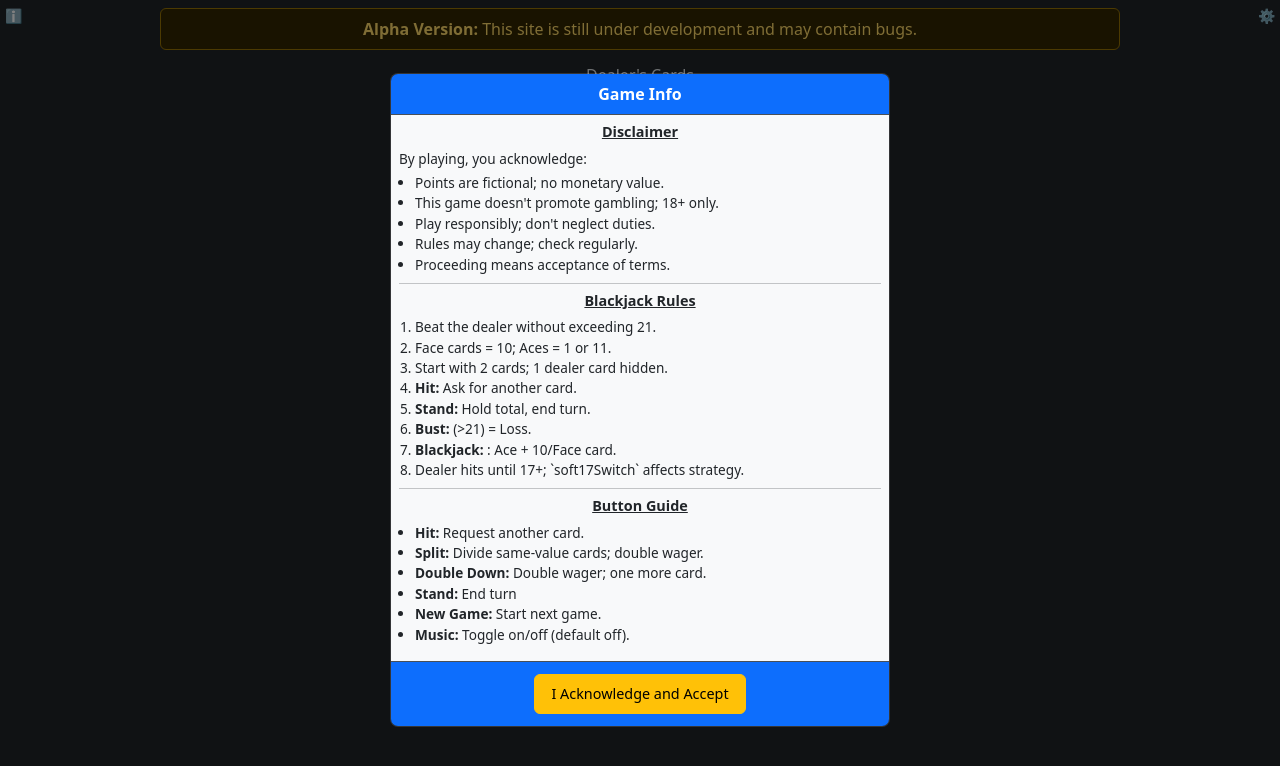
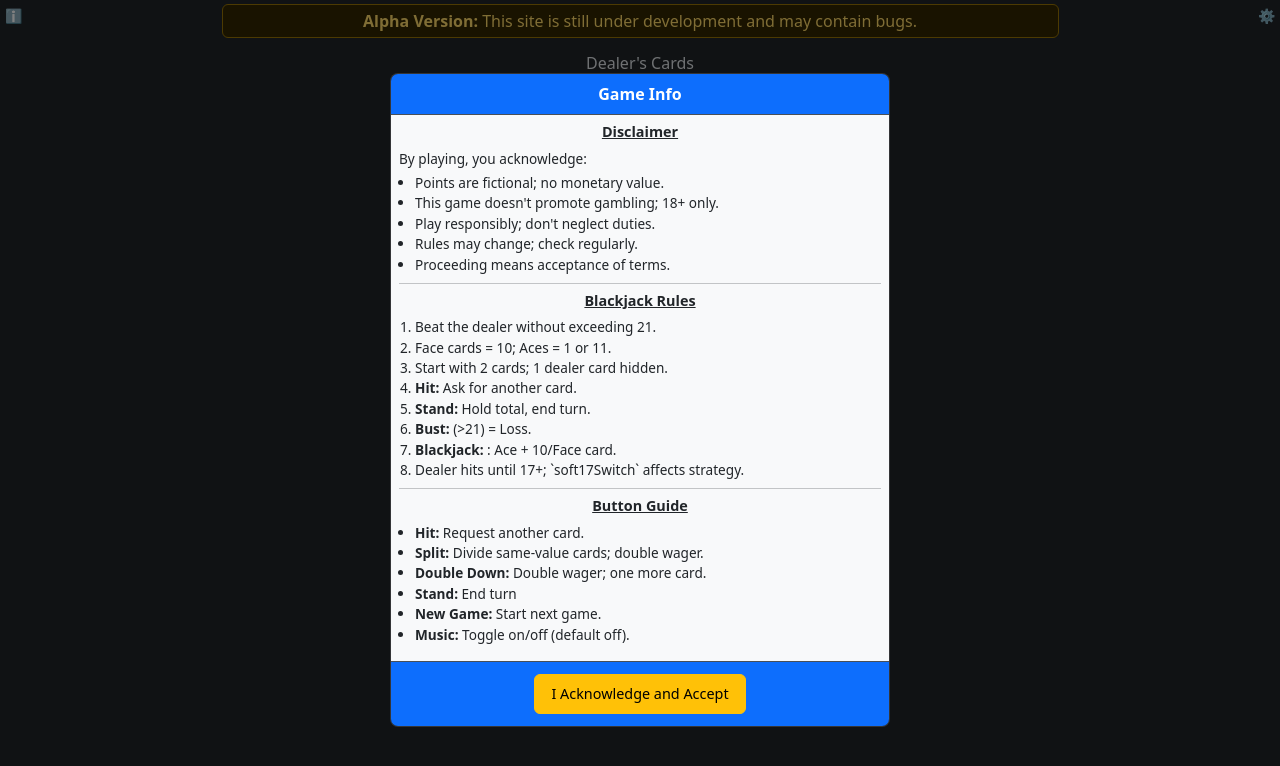
Before and after one commit to KennethDoerflein/Blackjack-React, a React (Create React App) app in the folder blackjack/: page / in a window 1280 px wide. Shown: the top 766 px of the page. Built offline with nearby package versions, Linux system fonts and the light colour scheme; grey boxes are pictures that could not be loaded.

Commit message:
Adjust Alpha Alert

```diff
--- a/blackjack/src/App.js
+++ b/blackjack/src/App.js
@@ -1,5 +1,5 @@
 import React, { useState, useEffect } from "react";
-import { Alert } from "react-bootstrap";
+import { Alert, Container } from "react-bootstrap";
 import DealerSection from "./components/DealerSection.js";
 import PlayerSection from "./components/PlayerSection.js";
 import PointSection from "./components/PointSection.js";
@@ -214,9 +214,11 @@ export default function App() {
   return (
     <>
       <TopButtons showInfoModal={handleShowInfo} showSettingsModal={handleShowSettings} />
-      <Alert className="w-75 text-center mx-auto my-2 p-2" variant="warning">
-        <strong>Alpha Version:</strong> This site is still under development and may contain bugs.
-      </Alert>
+      <Container>
+        <Alert className="w-75 text-center mx-auto my-1 p-1" variant="warning">
+          <strong>Alpha Version:</strong> This site is still under development and may contain bugs.
+        </Alert>
+      </Container>
       <div id="main" className="container-fluid my-2">
         <WinnerSection
           playerPoints={playerPoints}
```
